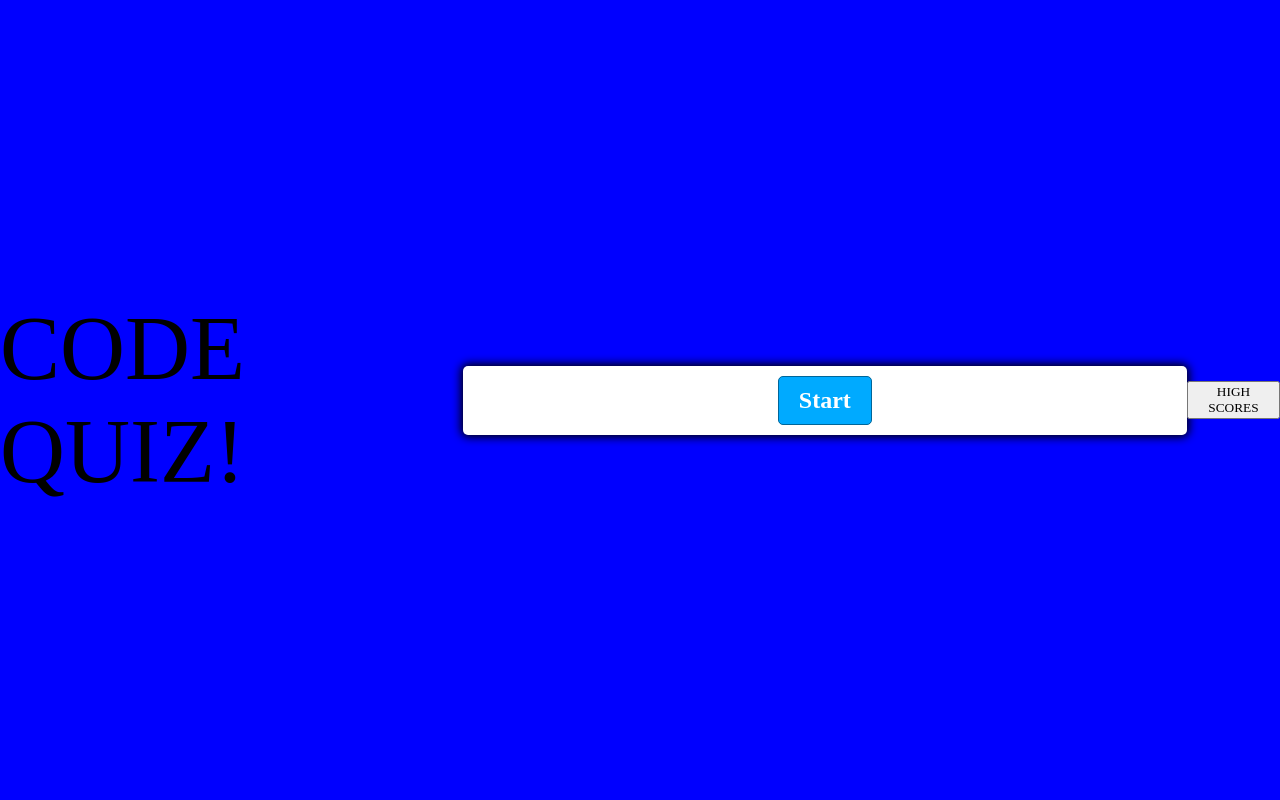
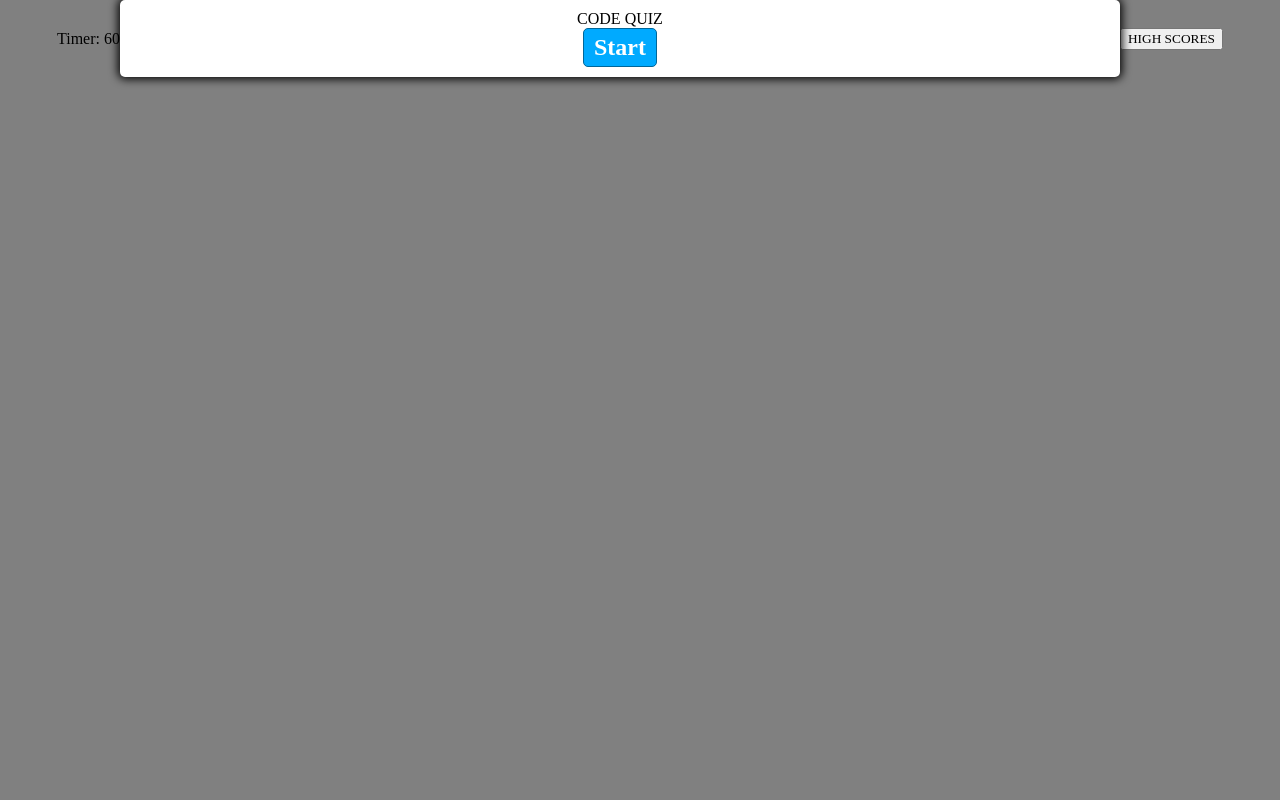
Before and after one commit to anasm23/CodeQuiz, a PHP site: page / in a window 1280 px wide. Run offline with PHP 8.4, Linux system fonts and the light colour scheme.

Commit message:
added a timer function, fixed styling

```diff
--- a/codequiz.html
+++ b/codequiz.html
@@ -8,11 +8,10 @@
   <script defer src="quiz.js"></script>
   <title>Quiz App</title>
 </head>
-
 <body>
-  <p style="color: black; font-size: 90px; text-align: left;"> CODE QUIZ!</p>
-
+  <div id="timediv">Timer: 60</div>
   <div class="container">
+    <header class="header">CODE QUIZ</header>
     <div id="question-container" class="hide">
       <div id="question">Question</div>
       <div id="answer-buttons" class="btn-grid">
@@ -27,8 +26,6 @@
       <button id="next-btn" class="next-btn btn hide">Next</button>
     </div>
   </div>
-  <div id="hsbtn">
-    <button>HIGH SCORES</button>
-  </div>
+  <button>HIGH SCORES</button>
 </body>
 </html>
--- a/quiz.css
+++ b/quiz.css
@@ -2,7 +2,16 @@
     box-sizing: border-box;
     font-family: 'Times New Roman', Times, serif;
   }
+  .navbar{
+    padding-top: 10px;
+    font-size: 100px;
+    position: absolute;
+    padding-bottom: 500px;
+  }
 
+  .header{
+     text-align: center;
+   }
   :root {
     --hue-neutral: 200;
     --hue-wrong: 0;
@@ -14,11 +23,11 @@
     padding: 0;
     margin: 0;
     display: flex;
-    width: 100vw;
-    height: 100vh;
+    min-width: 50%;
+    min-height: 50%;
     justify-content: center;
     align-items: center;
-    background-color:blue;
+    background-color:grey;
   }
 
   body.correct {
@@ -30,8 +39,10 @@
   }
 
   .container {
-    width: 800px;
-    max-width: 80%;
+    width: 1000px;
+    min-height: 50%;
+    min-width: 50%;
+    position: relative;
     background-color: white;
     border-radius: 5px;
     padding: 10px;
@@ -51,6 +62,7 @@
     background-color: hsl(var(--hue), 100%, 50%);
     border-radius: 5px;
     padding: 5px 10px;
+    min-height: 75%;
     margin: auto;
     color: white;
     outline: none;
@@ -72,7 +84,8 @@
   .start-btn, .next-btn {
     font-size: 1.5rem;
     font-weight: bold;
-    padding: 10px 20px;
+    position: static;
+
   }
 
   .controls {
@@ -87,4 +100,5 @@
 
   .hsbtn{
     float:right;
+    padding-bottom: 25px;
   }
--- a/quiz.js
+++ b/quiz.js
@@ -1,21 +1,40 @@
 /// get Elements from html
 const startButton = document.getElementById('start-btn')
-const nextButton = document.getElementById('next-btn')
-const questionContainerElement = document.getElementById('question-container')
-const questionElement = document.getElementById('question')
-const answerButtonsElement = document.getElementById('answer-buttons')
+const nextButton = document.getElementById('next-btn');
+const questionContainerElement = document.getElementById('question-container');
+const questionElement = document.getElementById('question');
+const answerButtonsElement = document.getElementById('answer-buttons');
 const username = document.getElementById('username');
 const saveScoreBtn = document.getElementById('saveScoreBtn')
 const finalscore = document.getElementById("finalScore");
-const mostRecentScore = localStorage.getItem('mostRecentScore')
+const mostRecentScore = localStorage.getItem('mostRecentScore');
+var timeidv = document.getElementById(".timediv");
 
 let shuffledQuestions, currentQuestionIndex
 
 startButton.addEventListener('click', startGame)
+startButton.addEventListener('click', setTimer)
 nextButton.addEventListener('click', () => {
   currentQuestionIndex++
   setNextQuestion()
+
 })
+var timeleft = 60;
+///timer function
+function setTimer(){
+  var timer = setInterval(function(){
+    timeleft--;
+    timediv.textContent = timeleft + "seconds left";
+
+    if(timeleft === 0){
+      clearInterval(timer);
+    }
+  }, 1000);
+}
+
+
+
+///game function
 function startGame() {
   startButton.classList.add('hide')
   shuffledQuestions = questions.sort(() => Math.random() - .5)
@@ -134,9 +153,9 @@ const questions = [
 var Hscore = document.querySelector("#highscore");
 var clear = document.querySelector("#clear");
 
-clear.addEventListener("click", function () {
-    localStorage.reload();
-});
+// clear.addEventListener("click", function () {
+//     localStorage.reload();
+// });
 
 var scores = localStorage.getItem("scores");
 scores = JSON.parse(scores);
```
